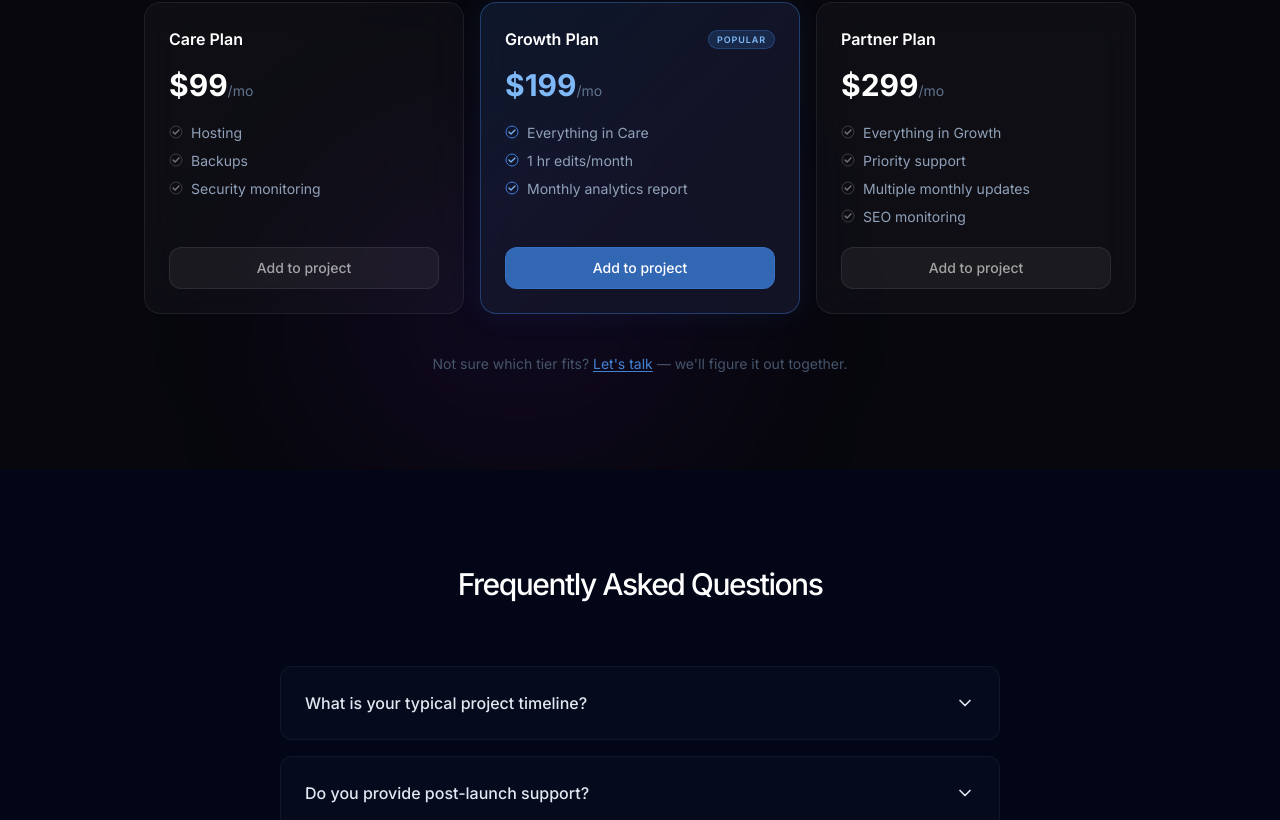
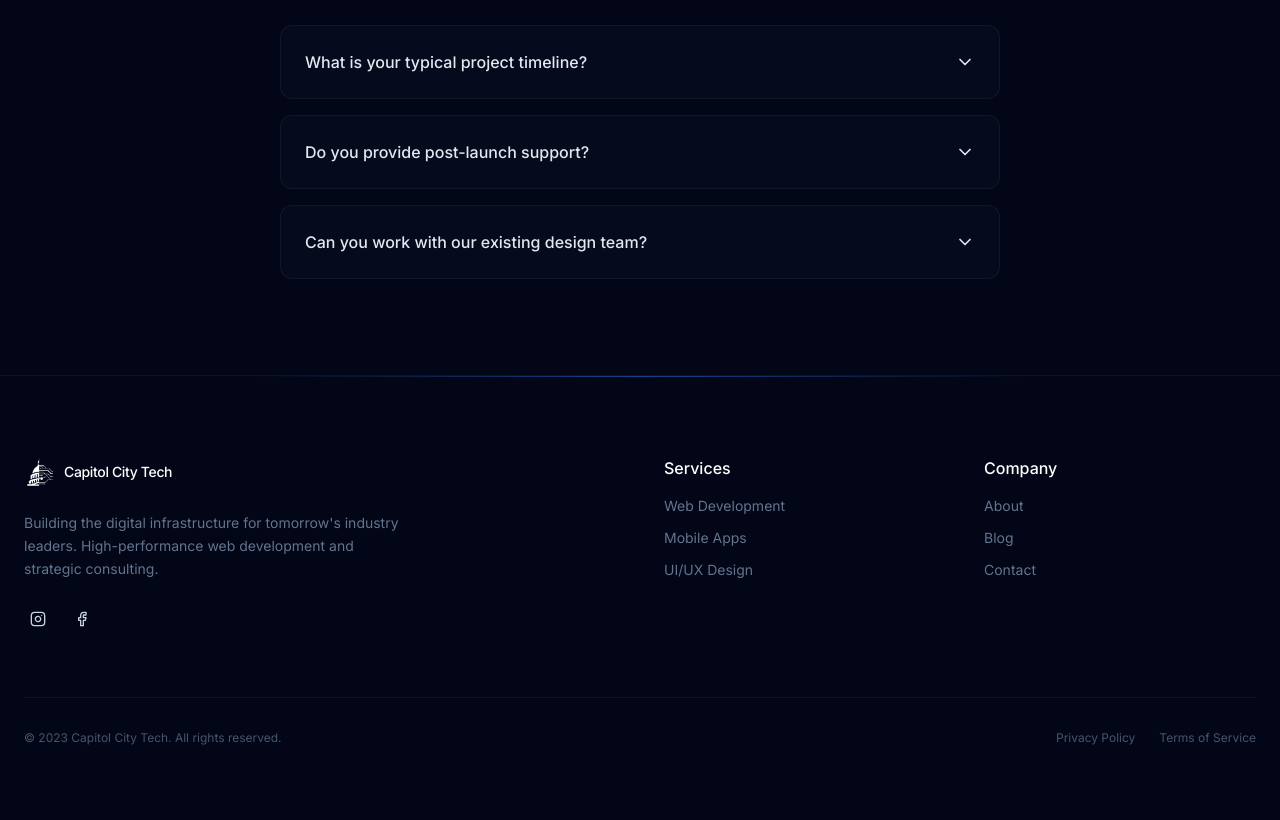
Before and after one commit to 00anthony/capitol-city-tech, a Next.js app: page / in a window 1280 px wide. Shown: the part 5540-6360 px from the top of the page. After the commit the page ends 6318 px from the top, so only its background shows below. Built offline with nearby package versions, Linux system fonts and the light colour scheme.

Commit message:
Update Footer component with social media links and replace logo image

```diff
--- a/src/app/page.tsx
+++ b/src/app/page.tsx
@@ -25,7 +25,8 @@ const Page: React.FC = () => {
         <Process />
         <Services />
         <Portfolio />
-        <About />
+
+        {/*<About /> commented out for styling / cluttering */}
         <Pricing />
         <FAQ />
       </main>
--- a/src/components/Footer.tsx
+++ b/src/components/Footer.tsx
@@ -1,5 +1,6 @@
 
 import React from 'react';
+import { Send, Instagram, Twitter, Facebook, } from 'lucide-react';
 
 const Footer: React.FC = () => {
   return (
@@ -10,8 +11,10 @@ const Footer: React.FC = () => {
         <div className="grid grid-cols-1 md:grid-cols-4 gap-12 mb-16">
           <div className="col-span-1 md:col-span-2">
             <div className="flex items-center gap-2 mb-6">
-              <div className="w-8 h-8 bg-linear-to-br from-blue-500 to-indigo-600 rounded-lg flex items-center justify-center text-white">
-                <svg xmlns="http://www.w3.org/2000/svg" width="18" height="18" viewBox="0 0 24 24" fill="none" stroke="currentColor" strokeWidth="2" strokeLinecap="round" strokeLinejoin="round"><path d="M4 14a1 1 0 0 1-.78-1.63l9.9-10.2a.5.5 0 0 1 .86.46l-1.92 6.02A1 1 0 0 0 13 10h7a1 1 0 0 1 .78 1.63l-9.9 10.2a.5.5 0 0 1-.86-.46l1.92-6.02A1 1 0 0 0 11 14z"></path></svg>
+              <div className="w-8 h-8  flex items-center justify-center text-white">
+                <img
+                  src='/logo-white.webp'
+                />
               </div>
               <span className="text-sm font-medium tracking-tight text-white">Capitol City Tech</span>
             </div>
@@ -19,11 +22,24 @@ const Footer: React.FC = () => {
               Building the digital infrastructure for tomorrow's industry leaders. High-performance web development and strategic consulting.
             </p>
             <div className="flex gap-4">
-              {[1, 2, 3].map(i => (
-                <a key={i} href="#" className="text-slate-400 hover:text-white transition-colors">
-                  <div className="w-5 h-5 rounded bg-slate-800"></div>
-                </a>
-              ))}
+              <a
+                href='https://www.instagram.com/capitolcitytech/'
+                target='_blank'
+                rel="noopener noreferrer"
+                aria-label='instagram'
+                className="w-7 h-7 rounded flex items-center justify-center hover:text-blue-400 transition-all"
+              >
+                <Instagram className="w-4 h-4" />
+              </a>
+              <a
+                href='https://www.facebook.com/p/Capitol-City-Tech-61553727423033/'
+                target='_blank'
+                rel="noopener noreferrer"
+                aria-label='instagram'
+                className="w-7 h-7 rounded flex items-center justify-center hover:text-blue-400 transition-all"
+              >
+                <Facebook className="w-4 h-4" />
+              </a>
             </div>
           </div>
 
@@ -47,7 +63,7 @@ const Footer: React.FC = () => {
         </div>
 
         <div className="border-t border-white/5 pt-8 flex flex-col md:flex-row justify-between items-center gap-4 text-xs text-slate-600">
-          <div>© 2024 Capitol City Tech. All rights reserved.</div>
+          <div>© 2023 Capitol City Tech. All rights reserved.</div>
           <div className="flex gap-6">
             <a href="#" className="hover:text-slate-400">Privacy Policy</a>
             <a href="#" className="hover:text-slate-400">Terms of Service</a>
```
